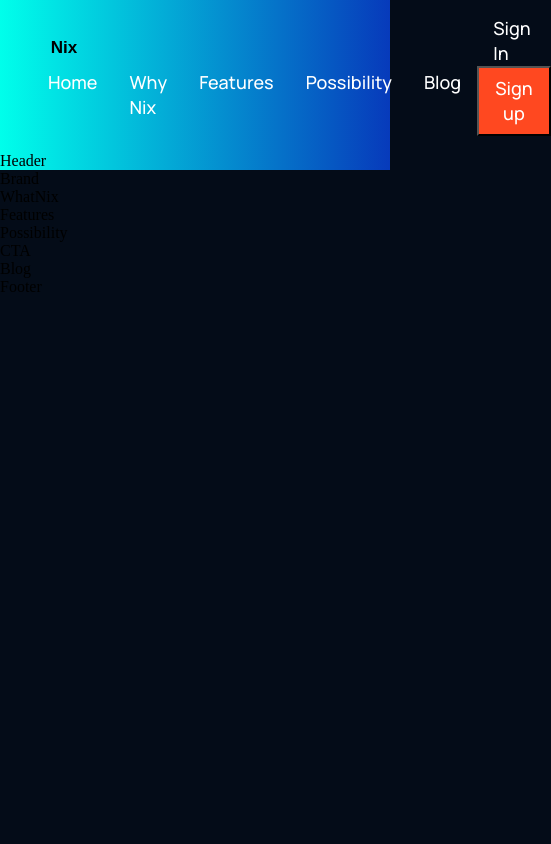
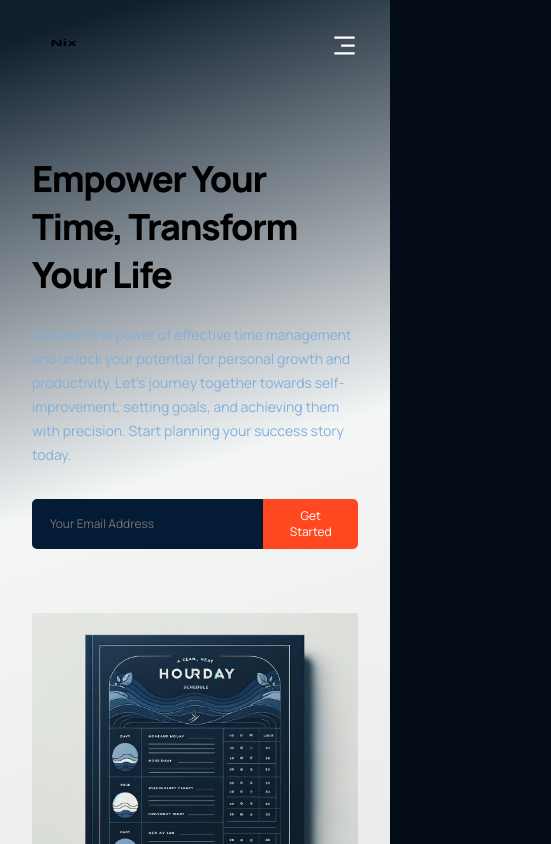
Before and after one commit to BonchoKFC/Nix, a React (Create React App) app: page / in a window 390 px wide. Shown: the top 844 px of the page, 551 px wide, since content can reach past the window. Built offline with nearby package versions, Linux system fonts and the light colour scheme.

Commit message:
Improved Navbar and implemented header

```diff
--- a/src/App.css
+++ b/src/App.css
@@ -15,8 +15,8 @@ a {
 }
 
 .gradient_bg {
-    /* global 92%+ browsers support */
-    background: linear-gradient(90deg, rgba(0, 255, 235, 1) 0%, rgba(7, 58, 187, 1) 100%);
+  background: rgb(16,32,47);
+  background: linear-gradient(163deg, rgba(16,32,47,1) 4%, rgba(244,246,246,1) 47%, rgba(230,233,230,1) 100%);
 }
 
 .gradient_text {
@@ -27,11 +27,11 @@ a {
 
 }
 
-.section__padding:{
+.section__padding {
     padding: 4rem 6rem;
 }
 
-.section__margin:{
+.section__margin {
     margin: 4rem 6rem;
 }
 
--- a/src/components/navbar/Navbar.jsx
+++ b/src/components/navbar/Navbar.jsx
@@ -9,45 +9,46 @@ const Menu = () => (
     <p><a href="#home">Home</a></p>
     <p><a href="#whatNix">Why Nix</a></p>
     <p><a href="#features">Features</a></p>
-<p><a href="#possibility">possibility</a></p>
+    <p><a href="#possibility">Possibility</a></p>
     <p><a href="#blog">Blog</a></p>
   </>
-)
+);
+
 const Navbar = () => {
   const [toggleMenu, setToggleMenu] = useState(false);
 
   return (
     <div className="nix__navbar">
-      <div className="nix__navbar__links">
-        <div className="nix__navbar-links-logo">
-          <img src={logo} alt ="logo"/>
+      <div className="nix__navbar-links">
+        <div className="nix__navbar-links_logo">
+          <img src={logo} alt="Logo" />
         </div>
         <div className="nix__navbar-links_container">
-        <Menu/>
+          <Menu />
         </div>
       </div>
-      <div className='nix__navbar-sign'>
+      <div className="nix__navbar-sign">
         <p>Sign in</p>
         <button type="button">Sign up</button>
       </div>
-      <div className='nix__navbar-menu'> </div>{
-        toggleMenu
-        ? <RiCloseLine color="#fff" size ={27} onClick={() => setToggleMenu(false)}/>
-        : <RiMenu3Line color="#fff" size ={27} onClick={() => setToggleMenu(true)}/>
-      }
-      {toggleMenu &&(
+      <div className="nix__navbar-menu">
+        {toggleMenu
+          ? <RiCloseLine color="#fff" size={27} onClick={() => setToggleMenu(false)} />
+          : <RiMenu3Line color="#fff" size={27} onClick={() => setToggleMenu(true)} />}
+        {toggleMenu && (
         <div className="nix__navbar-menu_container scale-up-center">
-          <div className='nix_navbar-menu_container-links'>
+          <div className="nix__navbar-menu_container-links">
             <Menu />
-            <div className='nix__navbar-sign-menu_container-links-sign'>
+          </div>
+          <div className="nix__navbar-menu_container-links-sign">
             <p>Sign in</p>
             <button type="button">Sign up</button>
           </div>
         </div>
-        </div>
         )}
       </div>
-  )
-}
+    </div>
+  );
+};
 
-export default Navbar
+export default Navbar;
--- a/src/components/navbar/navbar.css
+++ b/src/components/navbar/navbar.css
@@ -1,26 +1,24 @@
-.nix__navbar{
+.nix__navbar {
     display: flex;
     justify-content: space-between;
     align-items: center;
-
-    padding: 1rem 2rem;
+    padding: 2rem 6rem;
 }
 
-.nix__navbar-links{
- flex: 1;
- display: flex;
-justify-content: flex-start;
-align-items: center;
-
+.nix__navbar-links {
+    flex: 1;
+    display: flex;
+    justify-content: flex-start;
+    align-items: center;
 }
 
-.nix__navbar-links-logo{
+.nix__navbar-links_logo {
     margin-right: 2rem;
 }
 
-.nix__navbar-links-logo img{
-    width: 64px;
-    height: 16;
+.nix__navbar-links_logo img {
+    width: 62.56px;
+    height: 16.02px;
 }
 
 .nix__navbar-links_container {
@@ -28,7 +26,7 @@ align-items: center;
     flex-direction: row;
 }
 
-.nix_navbar_sign{
+.nix__navbar-sign {
     display: flex;
     justify-content: flex-end;
     align-items: center;
@@ -36,29 +34,97 @@ align-items: center;
 
 .nix__navbar-links_container p,
 .nix__navbar-sign p,
-.nix__navbar-menu_container p{
+.nix__navbar-menu_container p {
     color: #fff;
     font-family: var(--font-family);
     font-weight: 500;
     font-size: 18px;
     line-height: 25px;
     text-transform: capitalize;
-
     margin: 0 1rem;
     cursor: pointer;
 }
 
 .nix__navbar-sign button,
-.nix__navbar-menu_container button{
+.nix__navbar-menu_container button {
     padding: 0.5rem 1rem;
     color: #fff;
-    padding: 0.5rem 1rem;
-    font-family:var(--font-family);
+    background: #FF4820;
+    font-family: var(--font-family);
     font-weight: 500;
     font-size: 18px;
     line-height: 25px;
-    background: #FF4820;
-    border-radius: 0px;
+    border: none;
     outline: none;
     cursor: pointer;
+    border-radius: 5px;
 }
+
+.nix__navbar-menu {
+    margin-left: 1rem;
+    display: none;
+    position: relative;
+}
+
+.nix__navbar-menu svg {
+    cursor: pointer;
+}
+
+.nix__navbar-menu_container {
+    display: flex;
+    justify-content: flex-end;
+    align-items: flex-end;
+    flex-direction: column;
+    text-align: end;
+    background: var(--color-footer);
+    padding: 2rem;
+    position: absolute;
+    right: 0;
+    top: 40px;
+    margin-top: 1rem;
+    min-width: 210px;
+    border-radius: 5px;
+    box-shadow: 0px 0px 5px rgba(0,0, 0,0.2);
+}
+
+.nix__navbar-menu_container p {
+    margin: 1rem 0;
+}
+
+.nix__navbar-menu_container-links-sign {
+    display: none;
+}
+
+@media screen and (max-width: 1050px) {
+    .nix__navbar-links_container {
+        display: none;
+    }
+
+    .nix__navbar-menu {
+        display: flex;
+    }
+}
+
+@media screen and (max-width: 700px) {
+    .nix__navbar {
+        padding: 2rem 4rem;
+    }
+}
+
+@media screen and (max-width: 550px) {
+    .nix__navbar {
+        padding: 2rem;
+    }
+
+    .nix__navbar-sign {
+        display: none;
+    }
+
+    .nix__navbar-menu_container {
+        top: 20px;
+    }
+
+    .nix__navbar-menu_container-links-sign {
+        display: block;
+    }
+}
--- a/src/containers/header/Header.jsx
+++ b/src/containers/header/Header.jsx
@@ -1,9 +1,23 @@
 import React from 'react'
 import './header.css';
-const Header = () => {
-  return (
-    <div>Header</div>
-  )
-}
+import schedule from '../../assets/schedule.png'
 
-export default Header
+const Header = () => (
+  <div className="nix__header section__padding" id="home">
+  <div className="nix__header-content">
+    <h1 className="gradient__text">Empower Your Time, Transform Your Life</h1>
+    <p>Discover the power of effective time management and unlock your potential for personal growth and productivity. Let's journey together towards self-improvement, setting goals, and achieving them with precision. Start planning your success story today.</p>
+
+    <div className="nix__header-content__input">
+      <input type="email" placeholder="Your Email Address" />
+      <button type="button">Get Started</button>
+    </div>
+  </div>
+
+    <div className="nix__header-image">
+      <img src={schedule} alt="Schedule" />
+    </div>
+  </div>
+);
+
+export default Header;
--- a/src/containers/header/header.css
+++ b/src/containers/header/header.css
@@ -0,0 +1,162 @@
+.nix__header {
+    display: flex;
+    flex-direction: row;
+}
+
+.nix__header-content {
+    flex: 1;
+    display: flex;
+    justify-content: center;
+    align-items: flex-start;
+    flex-direction: column;
+    margin-right: 5rem;
+}
+
+.nix__header-content h1 {
+    font-family: var(--font-family);
+    font-weight: 800;
+    font-size: 62px;
+    line-height: 75px;
+    letter-spacing: -0.04em;
+}
+
+.nix__header-content p {
+    font-family: var(--font-family);
+    font-weight: 400;
+    font-size: 20px;
+    line-height: 28px;
+    color: var(--color-text);
+    margin-top: 1.5rem;
+}
+
+.nix__header-content__input {
+    width: 100%;
+    margin: 2rem 0 1rem;
+    display: flex;
+    flex-direction: row;
+}
+
+.nix__header-content__input input {
+    flex: 2;
+    width: 100%;
+    min-height: 50px;
+    font-family: var(--font-family);
+    font-weight: 400;
+    font-size: 20px;
+    line-height: 28px;
+    background: var(--color-footer);
+    border: 2px solid var(--color-footer);
+    padding: 0 1rem;
+    outline: none;
+    color: #fff;
+    border-top-left-radius: 5px;
+    border-bottom-left-radius: 5px;
+}
+
+.nix__header-content__input button {
+    flex: 0.6;
+    width: 100%;
+    min-height: 50px;
+    font-family: var(--font-family);
+    font-weight: 400;
+    font-size: 20px;
+    line-height: 28px;
+    background: #FF4820;
+    border: 2px solid #FF4820;
+    padding: 0 1rem;
+    color: #fff;
+    cursor: pointer;
+    outline: none;
+    border-top-right-radius: 5px;
+    border-bottom-right-radius: 5px;
+}
+
+.nix__header-content__people {
+    width: 100%;
+    display: flex;
+    justify-content: flex-start;
+    align-items: center;
+    flex-direction: row;
+    margin-top: 2rem;
+}
+
+.nix__header-content__people img {
+    width: 181.79px;
+    height: 38px;
+}
+
+.nix__header-content__people p {
+    margin: 0 0 0 1rem;
+    font-family: var(--font-family);
+    font-weight: 500;
+    font-size: 12px;
+    line-height: 38px;
+    color: #fff;
+    text-align: center;
+}
+
+.nix__header-image {
+    flex: 1;
+    display: flex;
+    justify-content: center;
+    align-items: center;
+}
+
+.nix__header-image img {
+    width: 100%;
+    height: 100%;
+}
+
+@media screen and (max-width: 1050px) {
+    .nix__header {
+        flex-direction: column;
+    }
+
+    .nix__header-content {
+        margin: 0 0 3rem;
+    }
+}
+
+@media screen and (max-width: 650px) {
+    .nix__header-content h1 {
+        font-size: 48px;
+        line-height: 60px;
+    }
+
+    .nix__header-content p {
+        font-size: 16px;
+        line-height: 24px;
+    }
+
+    .nix__header-content__people {
+        flex-direction: column;
+    }
+
+    .nix__header-content__people p {
+        margin: 0;
+    }
+
+    .nix__header-content__input input,
+    .nix__header-content__input button {
+        font-size: 16px;
+        line-height: 24px;
+    }
+}
+
+@media screen and (max-width: 490px) {
+    .nix__header-content h1 {
+        font-size: 36px;
+        line-height: 48px;
+    }
+
+    .nix__header-content p {
+        font-size: 14px;
+        line-height: 24px;
+    }
+
+    .nix__header-content__input input,
+    .nix__header-content__input button {
+        font-size: 12px;
+        line-height: 16px;
+    }
+}
```
Also changed, not shown: src/assets/schedule.png (added), 1 other file (tests, documents, lock files or other folders). Lines whose indentation alone changed are shown as unchanged.
